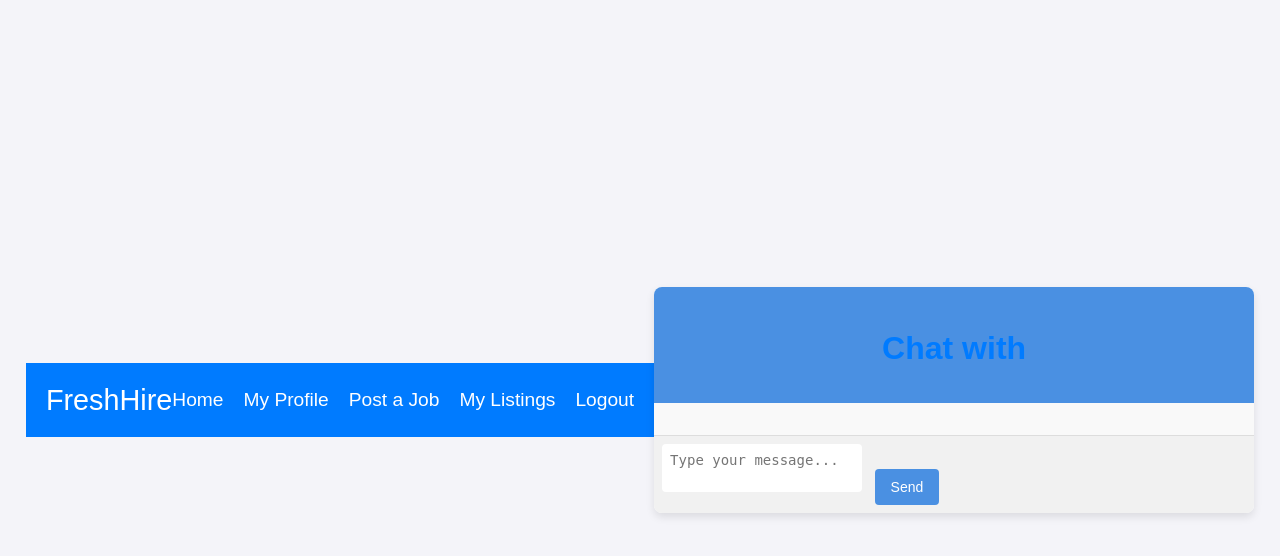
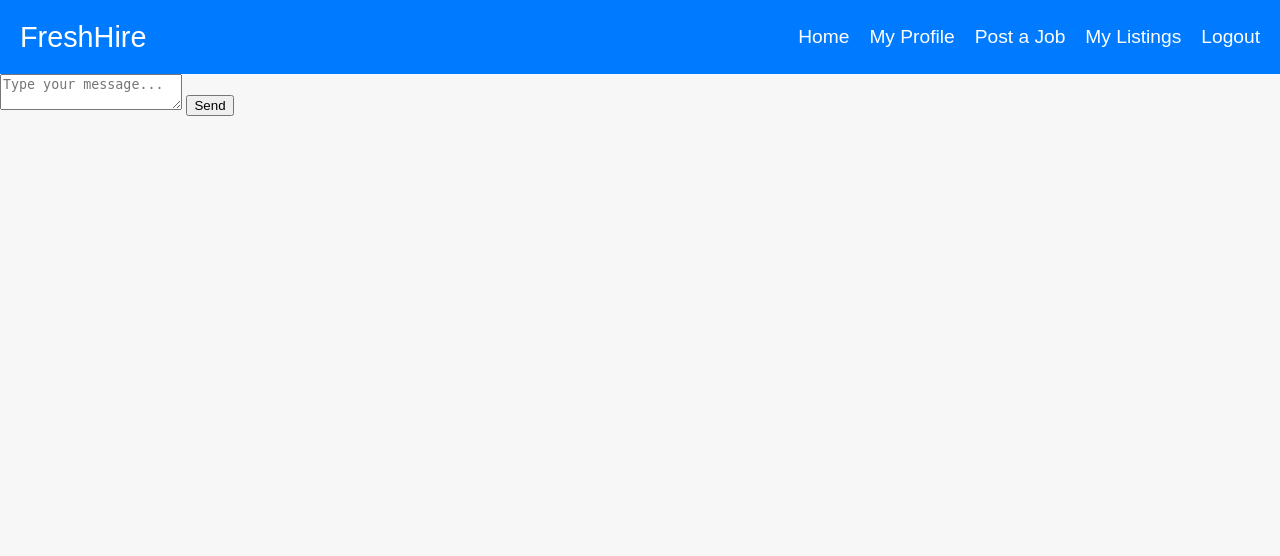
Before and after one commit to Cyber411/FreshHire, a Django app: template FreshHire/templates/FreshHire/chat.html in a window 1280 px wide. Shown: the top 556 px of the page. Run offline with Django 3.2, Linux system fonts and the light colour scheme; the template is opened without the code that fills it, so the values that code supplies are empty.

Commit message:
Update chat.html

```diff
--- a/FreshHire/templates/FreshHire/chat.html
+++ b/FreshHire/templates/FreshHire/chat.html
@@ -1,19 +1,9 @@
 {% extends 'FreshHire/elayout.html' %}
 
 {% block body %}
-<!DOCTYPE html>
-<html lang="en">
-<head>
-    {% load static %}
-    <meta charset="UTF-8">
-    <meta name="viewport" content="width=device-width, initial-scale=1.0">
-    <title>Chat</title>
-    <link rel="stylesheet" href="{% static 'FreshHire/css/chat.css' %}">
-</head>
-<body>
     <div class="chat-container">
         <div class="chat-header">
-            <h2>Chat with {{ other_user.username }}</h2>
+
         </div>
         <div class="chat-messages" id="chat-messages">
             {% for message in messages %}
@@ -31,6 +21,4 @@
             </form>
         </div>
     </div>
-</body>
-</html>
 {% endblock %}
```
